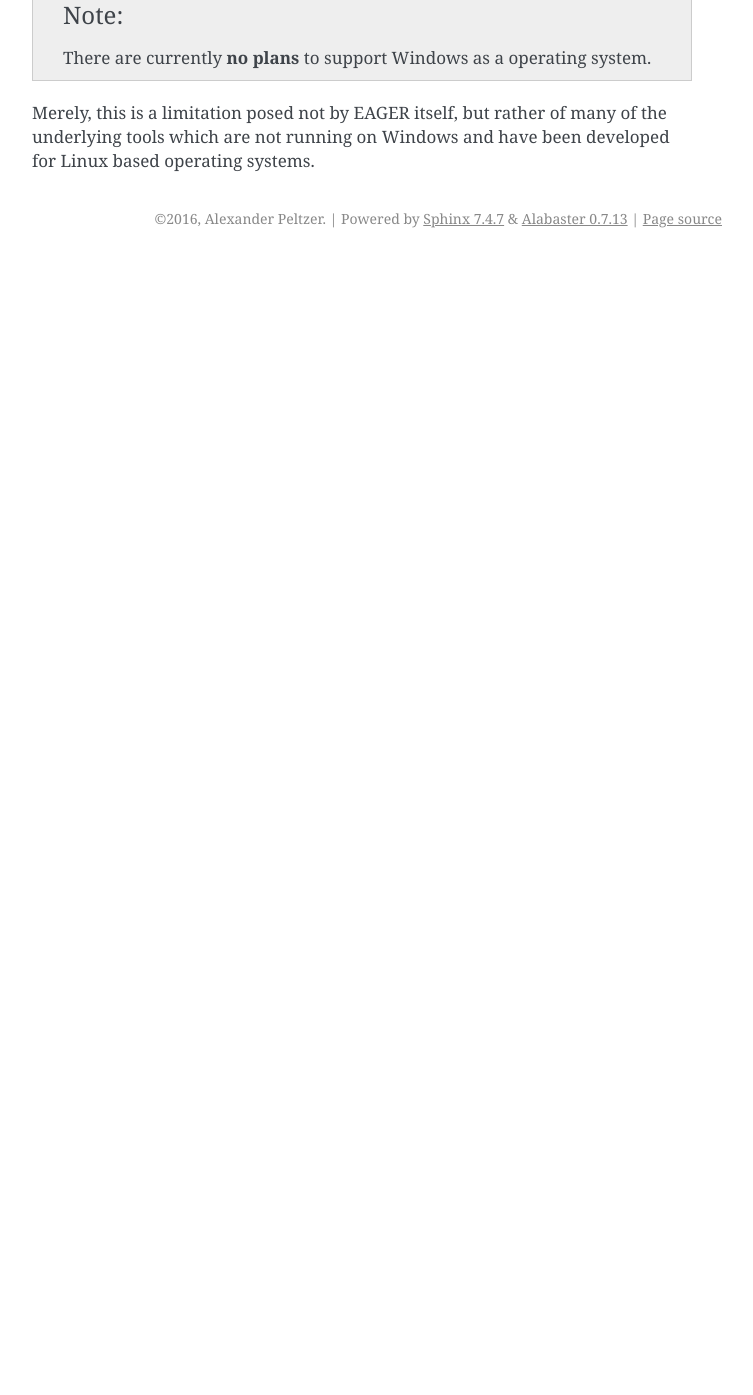
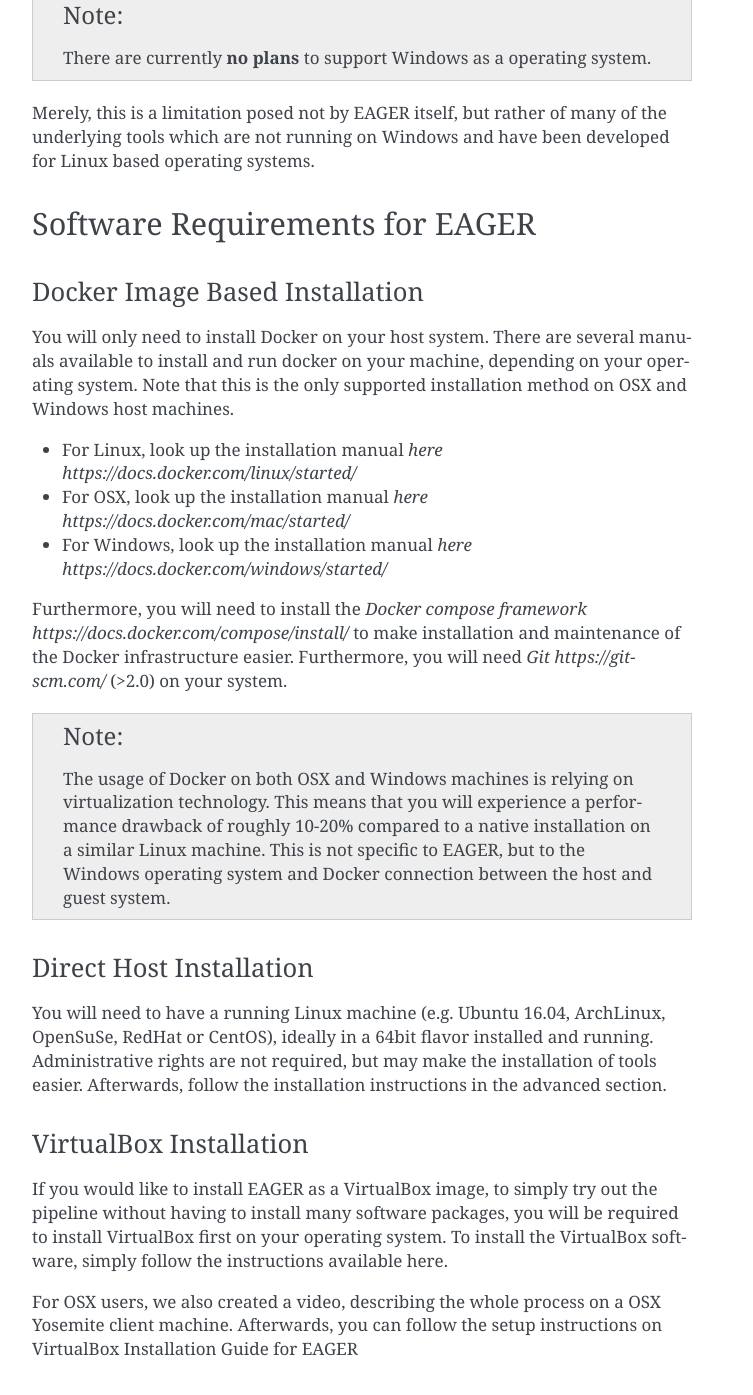
Before and after one commit to apeltzer/EAGER-GUI, a Sphinx documentation site: the page built from docs/contents/prerequisites.rst, in a window 1280 px wide and 1400 px high, scrolled down 682 px. Shown: the top 1395 px of the window, without its empty margins (388-1141 px from the left). Built offline with Sphinx 7.4.7, drawn with Linux system fonts in a browser that asks for light colours; before the commit the page ends 940 px from its top, so only the background shows below that; some of the changed text lies outside the part shown.

Commit message:
Updated prerequisites

```diff
--- a/docs/contents/prerequisites.rst
+++ b/docs/contents/prerequisites.rst
@@ -20,3 +20,27 @@
 .. note:: There are currently **no plans** to support Windows as a operating system.
 
 Merely, this is a limitation posed not by EAGER itself, but rather of many of the underlying tools which are not running on Windows and have been developed for Linux based operating systems.
+
+Software Requirements for EAGER
+~~~~~~~~~~~~~~~~~~~~~~~~~~~~~~~
+
+Docker Image Based Installation
+^^^^^^^^^^^^^^^^^^^^^^^^^^^^^^^
+You will only need to install Docker on your host system. There are several manuals available to install and run docker on your machine, depending on your operating system. Note that this is the only supported installation method on OSX and Windows host machines.
+
+- For Linux, look up the installation manual `here https://docs.docker.com/linux/started/`
+- For OSX, look up the installation manual `here https://docs.docker.com/mac/started/`
+- For Windows, look up the installation manual `here https://docs.docker.com/windows/started/`
+Furthermore, you will need to install the `Docker compose framework https://docs.docker.com/compose/install/` to make installation and maintenance of the Docker infrastructure easier. Furthermore, you will need `Git https://git-scm.com/` (>2.0) on your system.
+
+.. note:: The usage of Docker on both OSX and Windows machines is relying on virtualization technology. This means that you will experience a performance drawback of roughly 10-20% compared to a native installation on a similar Linux machine. This is not specific to EAGER, but to the Windows operating system and Docker connection between the host and guest system.
+
+Direct Host Installation
+^^^^^^^^^^^^^^^^^^^^^^^^
+You will need to have a running Linux machine (e.g. Ubuntu 16.04, ArchLinux, OpenSuSe, RedHat or CentOS), ideally in a 64bit flavor installed and running. Administrative rights are not required, but may make the installation of tools easier. Afterwards, follow the installation instructions in the advanced section.
+
+VirtualBox Installation
+^^^^^^^^^^^^^^^^^^^^^^^
+If you would like to install EAGER as a VirtualBox image, to simply try out the pipeline without having to install many software packages, you will be required to install VirtualBox first on your operating system. To install the VirtualBox software, simply follow the instructions available here.
+
+For OSX users, we also created a video, describing the whole process on a OSX Yosemite client machine. Afterwards, you can follow the setup instructions on VirtualBox Installation Guide for EAGER
```
